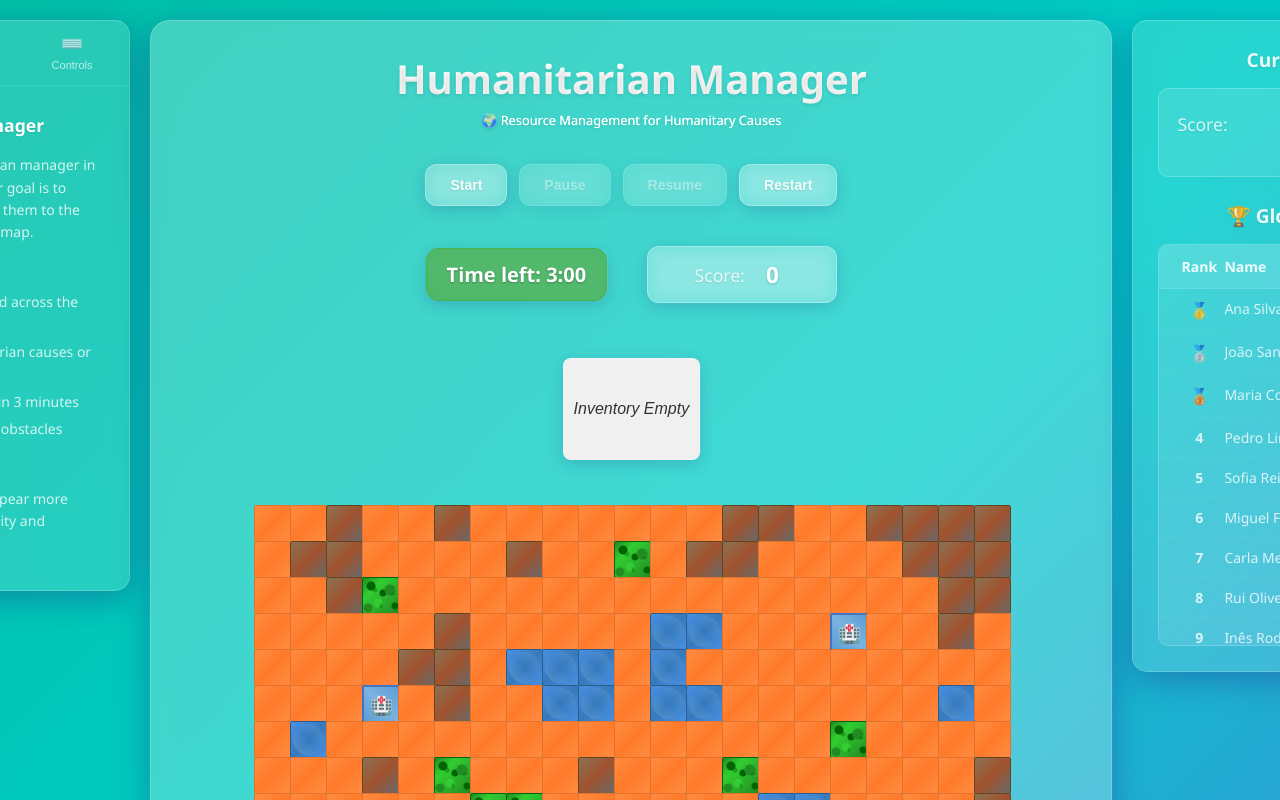
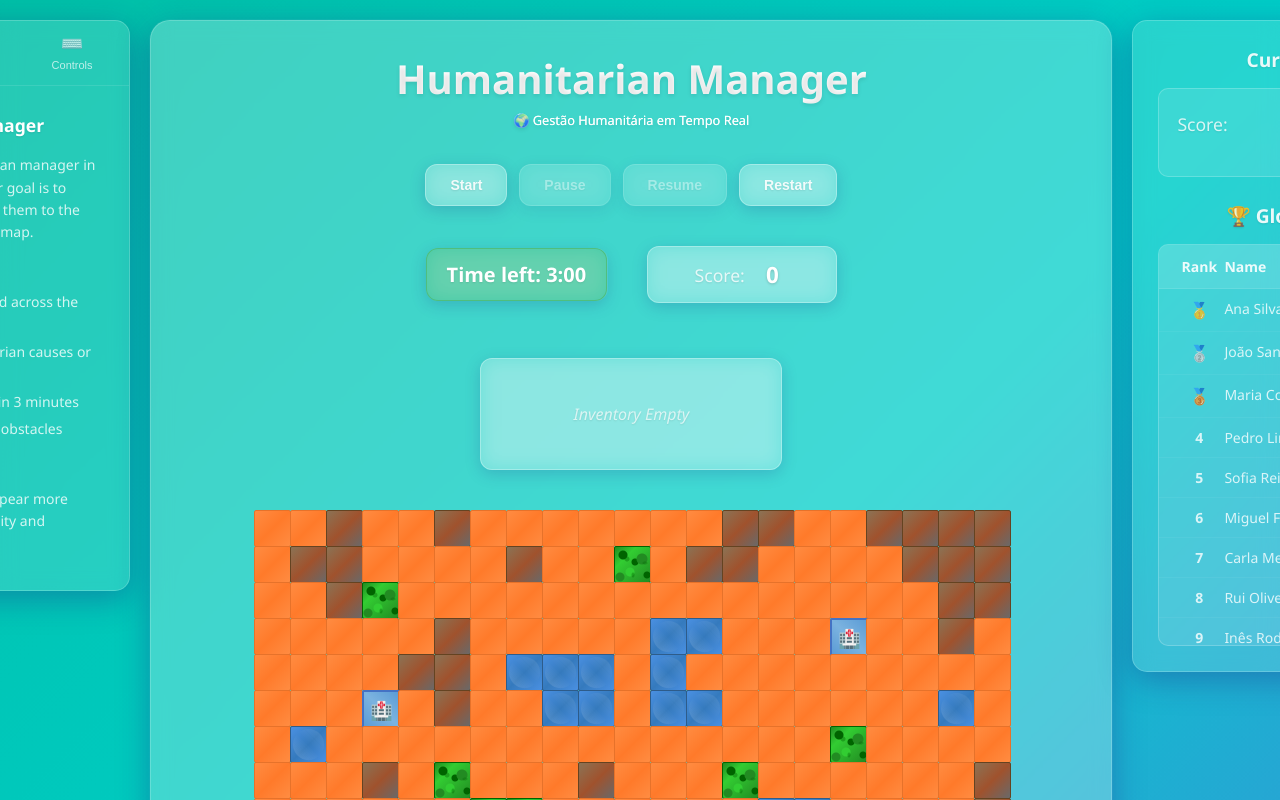
Before and after one commit to GigaJaoo/Web-Game, a React (Vite) app in the folder Web Game/: page / in a window 1280 px wide. Shown: the top 800 px of the page. Built offline with nearby package versions, Linux system fonts and the light colour scheme.

Commit message:
Melhorias Visuais

```diff
--- a/Web Game/src/App.css
+++ b/Web Game/src/App.css
@@ -33,12 +33,7 @@
   transition: all 0.3s ease;
 }
 
-.app-container:hover {
-  transform: translateY(-2px);
-  box-shadow:
-    0 12px 40px rgba(31, 38, 135, 0.45),
-    0 0 0 1px rgba(255, 255, 255, 0.1);
-}
+/* Removido o hover effect do container principal */
 
 /* Header melhorado */
 .app-container h1 {
@@ -56,7 +51,7 @@
 }
 
 .app-container h1::after {
-  content: "🌍 Resource Management for Humanitary Causes";
+  content: "🌍 Gestão Humanitária em Tempo Real";
   display: block;
   font-size: 0.8rem;
   font-weight: 400;
@@ -90,12 +85,6 @@
   box-shadow: 0 4px 16px rgba(31, 38, 135, 0.2);
 }
 
-.inventory:hover {
-  transform: translateY(-1px);
-  box-shadow: 0 6px 20px rgba(31, 38, 135, 0.3);
-  background: rgba(255, 255, 255, 0.25);
-}
-
 .inventory.empty {
   justify-content: center;
   font-style: italic;
@@ -115,10 +104,6 @@
   margin-right: 15px;
   box-shadow: 0 4px 12px rgba(0,0,0,0.2);
   transition: transform 0.2s ease;
-}
-
-.inventory-icon:hover {
-  transform: scale(1.05);
 }
 
 .inventory-info {
@@ -184,14 +169,14 @@
   margin-bottom: 15px;
 }
 
-/* Timer com cores dinâmicas */
+/* Timer com cores dinâmicas - Estilo base glassmorphism */
 .timer {
   font-size: 20px;
   font-weight: 700;
   padding: 12px 20px;
   border-radius: 12px;
 
-  /* Glassmorphism para timer */
+  /* Glassmorphism base (igual aos outros componentes) */
   background: rgba(255, 255, 255, 0.2);
   backdrop-filter: blur(10px);
   border: 1px solid rgba(255, 255, 255, 0.3);
@@ -200,27 +185,27 @@
   transition: all 0.3s ease;
 
   /* Texto sempre branco */
-  color: white;
-  text-shadow: 0 1px 2px rgba(0,0,0,0.3);
+  color: rgba(255, 255, 255, 0.9);
+  text-shadow: 0 1px 2px rgba(0,0,0,0.1);
 }
 
-/* Classes para diferentes estados do timer */
+/* Classes para diferentes estados do timer - Sobrepõem o background base */
 .timer.safe {
-  background: rgba(76, 175, 80, 0.8);
-  border: 1px solid rgba(76, 175, 80, 1);
+  background: rgba(76, 175, 80, 0.3); /* Verde transparente sobre glassmorphism */
+  border: 1px solid rgba(76, 175, 80, 0.5);
   color: white;
 }
 
 .timer.warning {
-  background: rgba(255, 193, 7, 0.8);
-  border: 1px solid rgba(255, 193, 7, 1);
+  background: rgba(255, 193, 7, 0.3); /* Amarelo transparente sobre glassmorphism */
+  border: 1px solid rgba(255, 193, 7, 0.5);
   color: white;
   animation: pulse-warning 1s ease-in-out infinite;
 }
 
 .timer.danger {
-  background: rgba(244, 67, 54, 0.8);
-  border: 1px solid rgba(244, 67, 54, 1);
+  background: rgba(244, 67, 54, 0.3); /* Vermelho transparente sobre glassmorphism */
+  border: 1px solid rgba(244, 67, 54, 0.5);
   color: white;
   animation: pulse-danger 0.5s ease-in-out infinite;
 }
--- a/Web Game/src/InfoPanel.jsx
+++ b/Web Game/src/InfoPanel.jsx
@@ -53,7 +53,7 @@ export default function InfoPanel() {
             <div className="element-item">
               <span className="element-icon">🏛️</span>
               <div className="element-info">
-                <strong>Center (HQ)</strong>
+                <strong>Center of Operations</strong>
                 <p>Headquarters - centralized delivery, but only grants <strong>1 point</strong></p>
               </div>
             </div>
@@ -78,8 +78,12 @@ export default function InfoPanel() {
             <div className="terrain-grid">
               <div className="terrain-item">
                 <div className="terrain-sample terrain-ground"></div>
-                <span>Ground</span>
+                <span>Ground - Walkable</span>
               </div>
+            </div>
+
+            <p><strong>Obstacles:</strong></p>
+            <div className="terrain-grid">
               <div className="terrain-item">
                 <div className="terrain-sample terrain-forest"></div>
                 <span>Forest</span>
--- a/Web Game/src/Inventory.css
+++ b/Web Game/src/Inventory.css
@@ -3,11 +3,61 @@
   user-select: none;
 }
 
+/* Inventory com estilo glassmorphism consistente */
 .inventory {
-  margin-bottom: 20px;
-  background: #f0f0f0;
-  padding: 10px;
-  width: fit-content;
-  border-radius: 8px;
-  font-family: sans-serif;
+  display: flex;
+  align-items: center;
+  padding: 15px 20px;
+  border-radius: 12px;
+
+  /* Glassmorphism igual aos outros componentes */
+  background: rgba(255, 255, 255, 0.2);
+  backdrop-filter: blur(10px);
+  border: 1px solid rgba(255, 255, 255, 0.3);
+
+  width: 260px;
+  height: 80px;
+  margin: 15px auto;
+  font-family: 'Segoe UI', Tahoma, Geneva, Verdana, sans-serif;
+  color: rgba(255, 255, 255, 0.9);
+  user-select: none;
+  transition: all 0.3s ease;
+  justify-content: flex-start;
+
+  box-shadow: 0 4px 16px rgba(31, 38, 135, 0.2);
+  text-shadow: 0 1px 2px rgba(0,0,0,0.1);
 }
+
+/* Removido o hover effect do inventory */
+
+.inventory.empty {
+  justify-content: center;
+  font-style: italic;
+  color: rgba(255, 255, 255, 0.7);
+  font-weight: 500;
+}
+
+.inventory-icon {
+  font-size: 32px;
+  width: 55px;
+  height: 55px;
+  border-radius: 50%;
+  color: white;
+  display: flex;
+  justify-content: center;
+  align-items: center;
+  margin-right: 15px;
+  box-shadow: 0 4px 12px rgba(0,0,0,0.2);
+  transition: transform 0.2s ease;
+}
+
+.inventory-info {
+  flex-grow: 1;
+}
+
+.inventory-name {
+  font-weight: 600;
+  font-size: 1.2rem;
+  color: rgba(255, 255, 255, 0.9);
+  text-shadow: 0 1px 2px rgba(0,0,0,0.1);
+}
--- a/Web Game/src/Ranking.css
+++ b/Web Game/src/Ranking.css
@@ -154,7 +154,7 @@
 .score-col {
   text-align: right;
   font-weight: 600;
-  color: #FFD700;
+  color: #ffffff;
 }
 
 .medal {
--- a/Web Game/src/Ranking.jsx
+++ b/Web Game/src/Ranking.jsx
@@ -4,7 +4,7 @@ import './Ranking.css';
 export default function Ranking({ currentScore, gameStatus }) {
   const [playerName, setPlayerName] = useState('');
 
-  // Mock data for demonstration - you'll replace this with database later
+  //Exemplos
   const mockRankings = [
     { rank: 1, name: 'Ana Silva', score: 142 },
     { rank: 2, name: 'João Santos', score: 128 },
@@ -20,7 +20,6 @@ export default function Ranking({ currentScore, gameStatus }) {
 
   const handleSubmitScore = () => {
     if (playerName.trim() && currentScore > 0) {
-      // Here you'll implement database submission
       console.log('Submit score:', { name: playerName, score: currentScore });
       alert(`Score submitted!\n${playerName}: ${currentScore} points`);
       setPlayerName('');
--- a/Web Game/src/Score.css
+++ b/Web Game/src/Score.css
@@ -17,12 +17,6 @@
 
   box-shadow: 0 4px 16px rgba(31, 38, 135, 0.2);
   transition: all 0.3s ease;
-}
-
-.score-container:hover {
-  transform: translateY(-1px);
-  box-shadow: 0 6px 20px rgba(31, 38, 135, 0.3);
-  background: rgba(255, 255, 255, 0.25);
 }
 
 .score-label {
```
